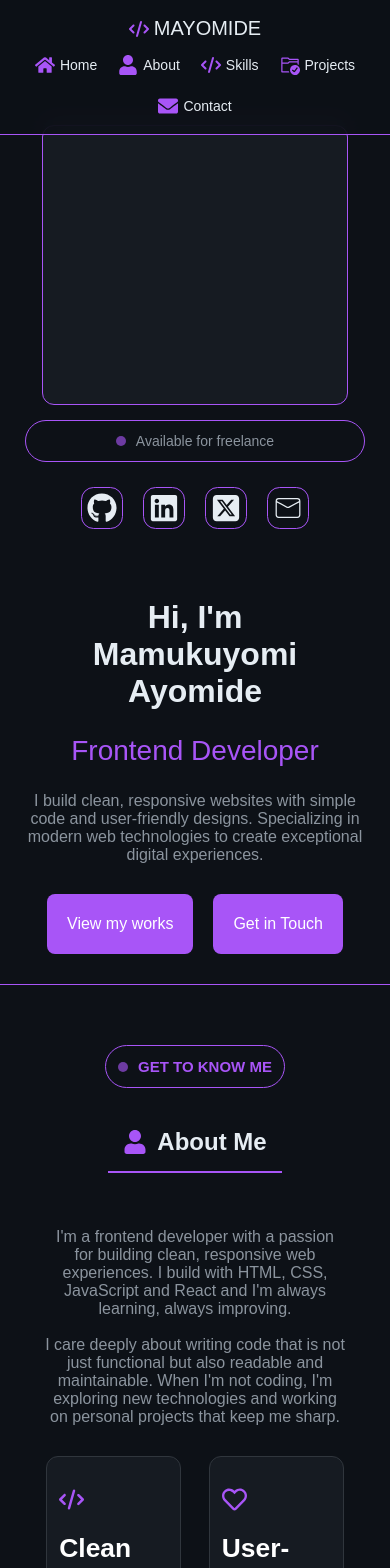
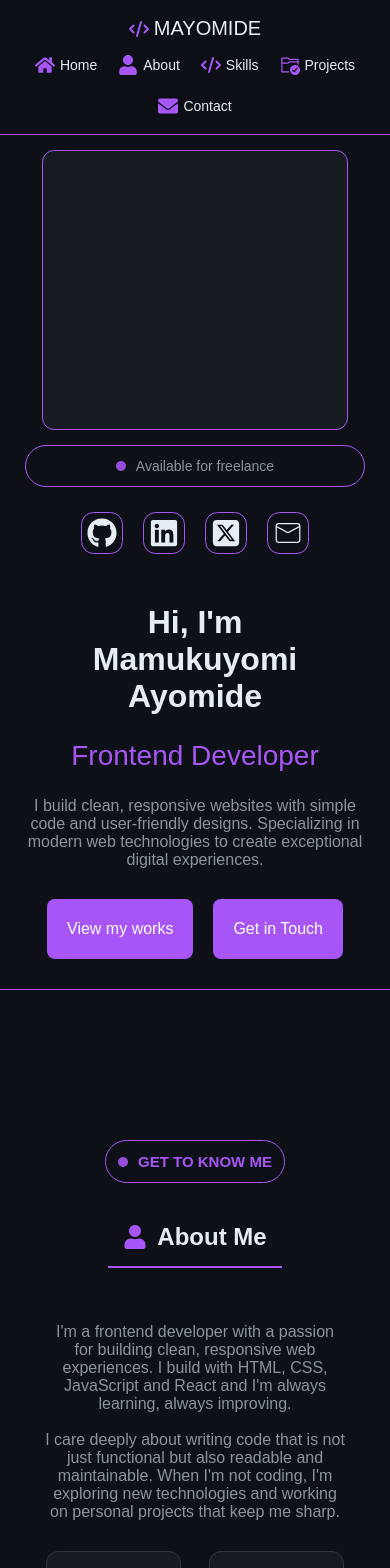
Before and after one commit to mayomide1/mayomide-personal-portfolio, a React (Vite) app in the folder portfolio/: page / in a window 390 px wide. Shown: the top 1568 px of the page. Built offline with nearby package versions, Linux system fonts and the light colour scheme.

Commit message:
Made some changes to the mobile responsiveness

```diff
--- a/portfolio/src/index.css
+++ b/portfolio/src/index.css
@@ -652,6 +652,14 @@ button:hover{
     font-size: 1.5rem;
   }
 
+  #skills h2,
+  #about h2,
+  #contact h2,
+  #projects h{
+    font-size: 1.5rem;
+    margin-top: 130px;
+  }
+
   /* NAVBAR */
   .nav-bar{
     padding: 15px;
@@ -691,11 +699,15 @@ button:hover{
 
   #home .right{
     order: 1;
-    margin-top: 30px;
+    margin-top: 10px;
   }
 
   #home .left{
     order: 2;
+  }
+
+  #home .left .image{
+    margin-top: 40px;
   }
 
   #home .right h1{
```
